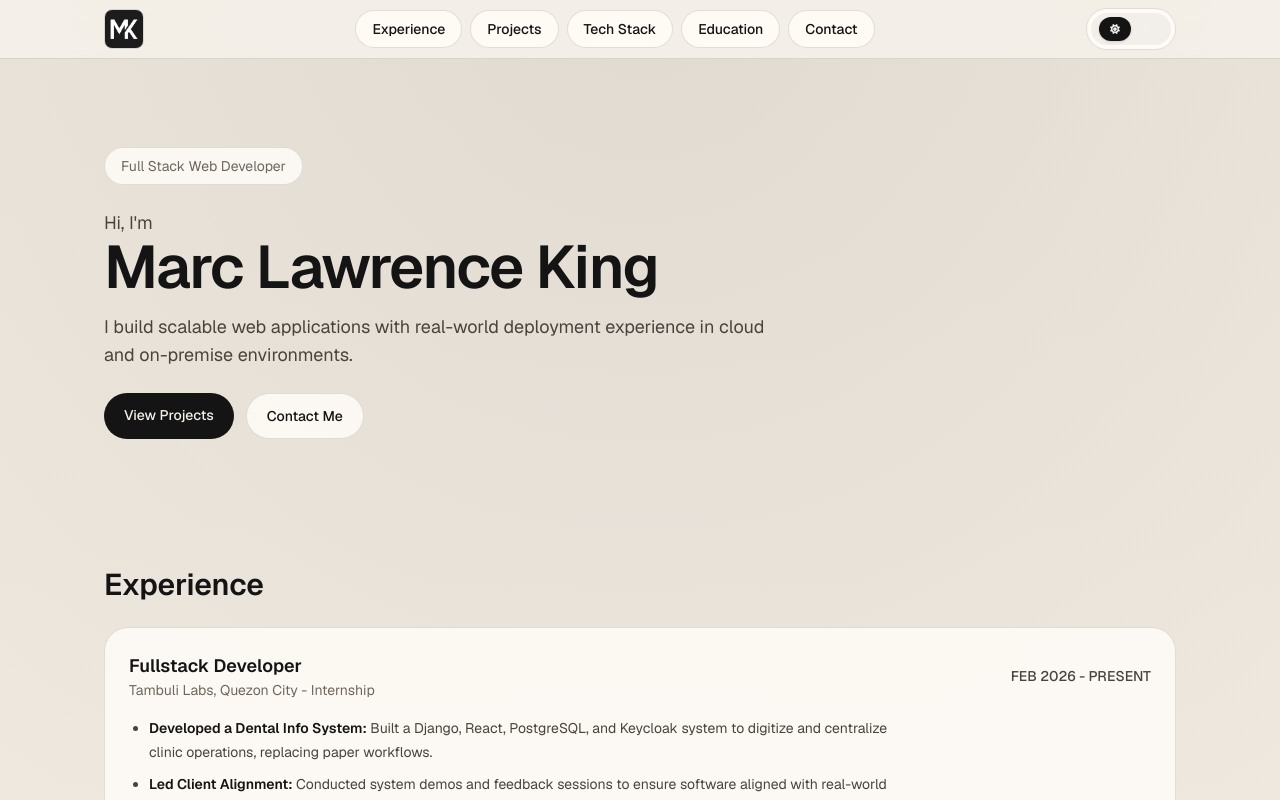
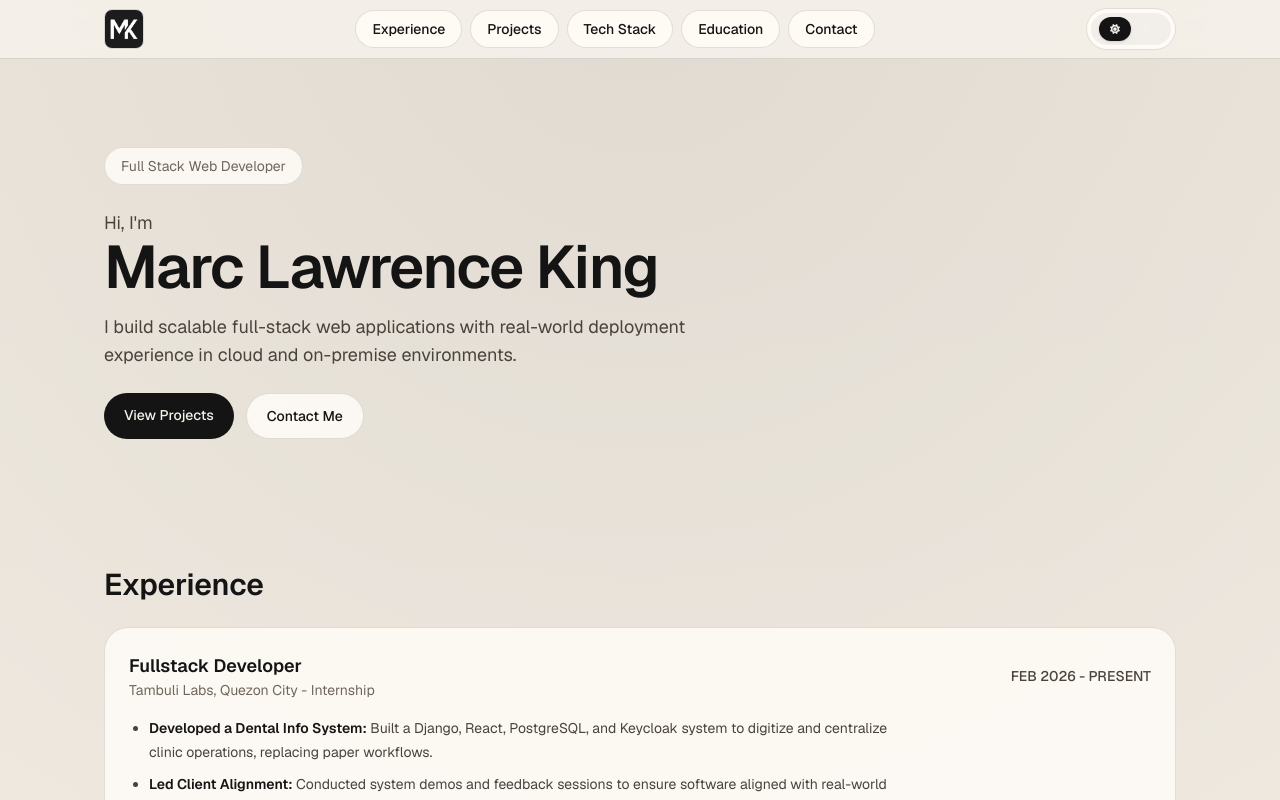
Before and after one commit to MarcLawrenceKing/portfolio-website, a Next.js app: page / in a window 1280 px wide. Shown: the top 800 px of the page. Built offline with nearby package versions, Linux system fonts and the light colour scheme.

Commit message:
Update metadata and description in layout and page components

```diff
--- a/app/layout.tsx
+++ b/app/layout.tsx
@@ -14,8 +14,8 @@ const geistMono = Geist_Mono({
 });
 
 export const metadata: Metadata = {
-  title: "Portfolio",
-  description: "A simple single-page portfolio with light and dark mode.",
+  title: "Marc Lawrence King",
+  description: "I build scalable full-stack web applications with real-world deployment experience in cloud and on-premise environments.",
 };
 
 export default function RootLayout({
--- a/app/page.tsx
+++ b/app/page.tsx
@@ -159,7 +159,7 @@ export default function Home() {
                 Marc Lawrence King
               </h1>
               <p className="max-w-2xl text-base leading-7 text-[var(--muted-strong)] sm:text-lg">
-                I build scalable web applications with real-world deployment experience in cloud and on-premise environments.
+                I build scalable full-stack web applications with real-world deployment experience in cloud and on-premise environments.
               </p>
             </div>
             <div className="flex flex-wrap gap-3">
```
